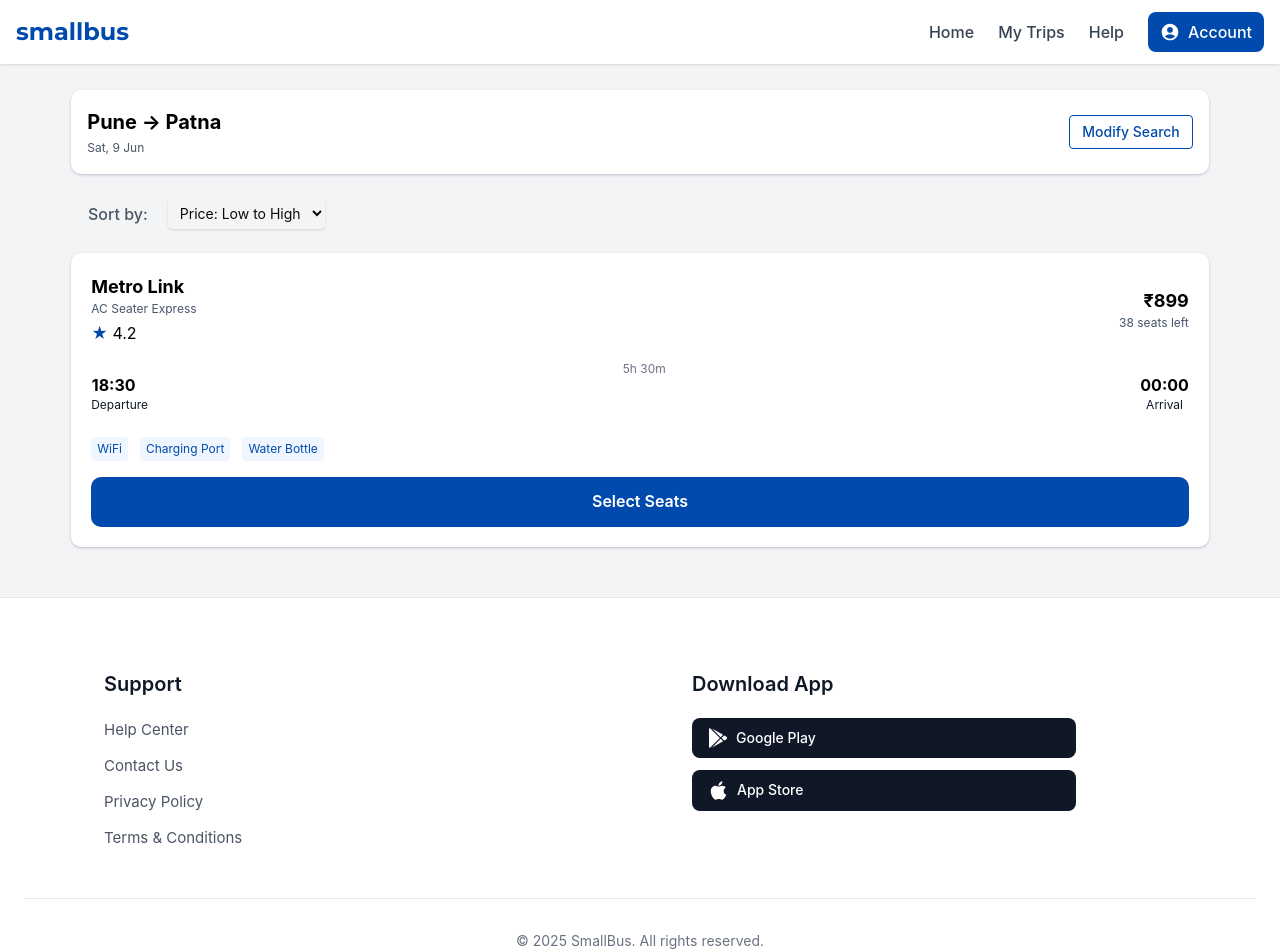
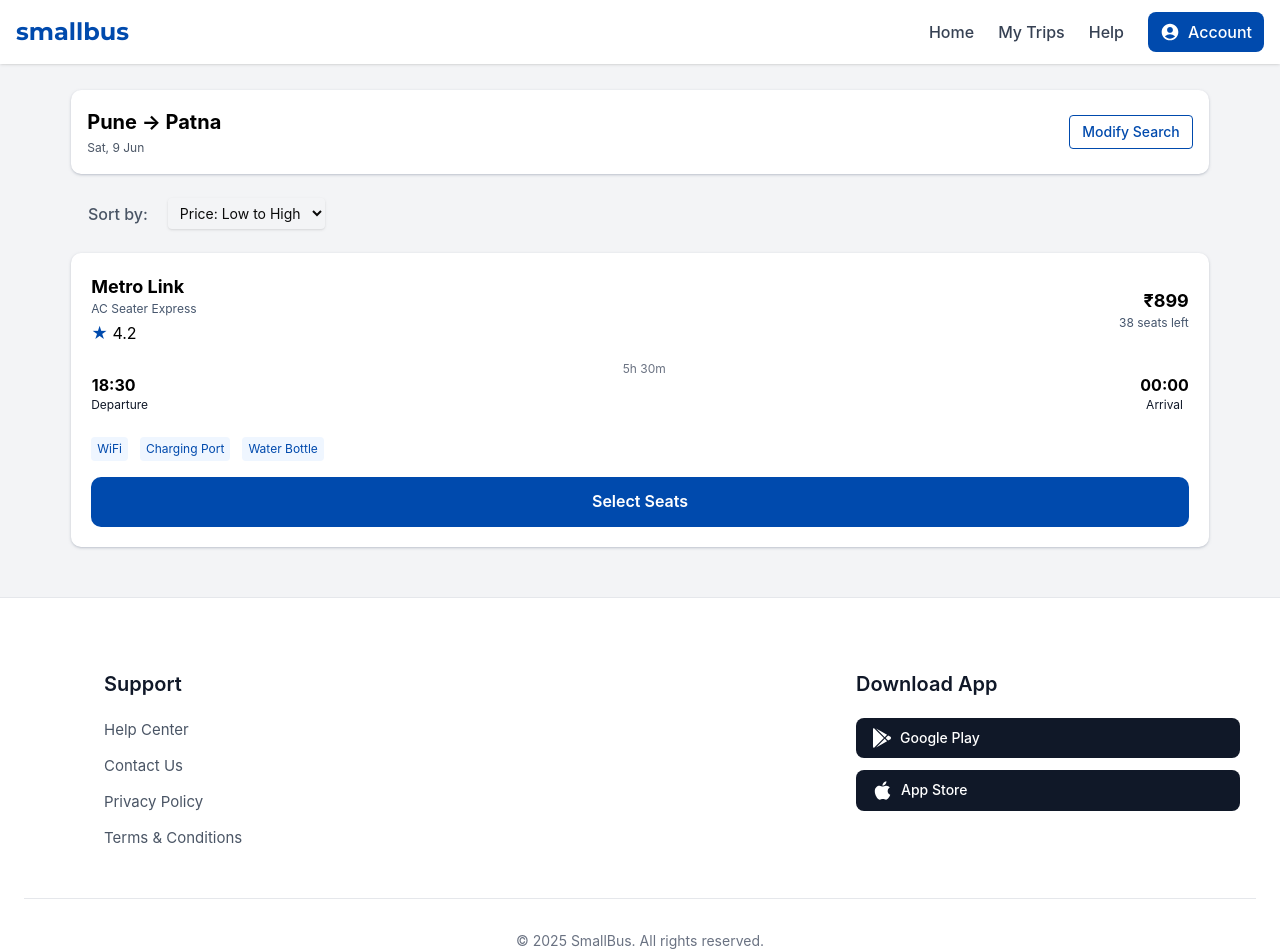
Before and after one commit to amankhan-7/smallbusSample, a Next.js app: page /buses in a window 1280 px wide. Shown: the top 952 px of the page. Built offline with nearby package versions, Linux system fonts and the light colour scheme.

Commit message:
minor changes

```diff
--- a/src/components/Footer.jsx
+++ b/src/components/Footer.jsx
@@ -4,65 +4,52 @@ import { FaGooglePlay, FaApple } from "react-icons/fa";
 function Footer() {
   return (
     <footer className="bg-white md:px-4 md:py-6 lg:px-6 border-t border-gray-200">
-      <div className="grid grid-cols-1 sm:grid-cols-2 lg:grid-cols-2 gap-10 px-4 md:pl-20 max-w-7xl mx-2.5 md:mx-auto py-12 lg:py-12">
-        {/* Company */}
+      <div className="px-4 md:pl-20 max-w-7xl mx-2.5 md:mx-auto py-12 lg:py-12">
+        <div className="grid sm:grid-cols-2 gap-10 lg:flex lg:justify-between lg:items-start">
+          {/* Company    */}
             {/* <div>
-          <h3 className="text-xl font-semibold mb-5 text-gray-900">Company</h3>
+            <h3 className="text-xl font-semibold mb-5 text-gray-900">Support</h3>
             <ul className="space-y-3 text-[15px] text-gray-600">
-            <li>
-              <a href="#" className="hover:text-[#004aad]">About Us</a>
-            </li>
-            <li>
-              <a href="#" className="hover:text-[#004aad]">Careers</a>
-            </li>
-            <li>
-              <a href="#" className="hover:text-[#004aad]">Blog</a>
-            </li>
+              <li><a href="#" className="hover:text-[#004aad]">Help Center</a></li>
+              <li><a href="#" className="hover:text-[#004aad]">Contact Us</a></li>
+              <li><a href="#" className="hover:text-[#004aad]">Privacy Policy</a></li>
+              <li><a href="#" className="hover:text-[#004aad]">Terms & Conditions</a></li>
             </ul>
           </div> */}
-
           {/* Support */}
           <div>
             <h3 className="text-xl font-semibold mb-5 text-gray-900">Support</h3>
             <ul className="space-y-3 text-[15px] text-gray-600">
-            <li>
-              <a href="#" className="hover:text-[#004aad]">Help Center</a>
-            </li>
-            <li>
-              <a href="#" className="hover:text-[#004aad]">Contact Us</a>
-            </li>
-            <li>
-              <a href="#" className="hover:text-[#004aad]">Privacy Policy</a>
-            </li>
-            <li>
-              <a href="#" className="hover:text-[#004aad]">Terms & Conditions</a>
-            </li>
+              <li><a href="#" className="hover:text-[#004aad]">Help Center</a></li>
+              <li><a href="#" className="hover:text-[#004aad]">Contact Us</a></li>
+              <li><a href="#" className="hover:text-[#004aad]">Privacy Policy</a></li>
+              <li><a href="#" className="hover:text-[#004aad]">Terms & Conditions</a></li>
             </ul>
           </div>
 
-
-        {/* Get the App */}
-        <div>
+          {/* Download App */}
+          <div className="mt-10 sm:mt-0">
             <h3 className="text-xl font-semibold mb-5 text-gray-900">Download App</h3>
             <div className="flex flex-col gap-3">
               <a
                 href="#"
-              className="flex items-center lg:w-sm gap-2 bg-gray-900 text-white px-4 py-2.5 rounded-md text-sm font-medium hover:opacity-90"
+                className="flex items-center gap-2 bg-gray-900 text-white px-4 py-2.5 rounded-md text-sm font-medium hover:opacity-90 w-full lg:w-sm"
               >
                 <FaGooglePlay size={20} /> Google Play
               </a>
               <a
                 href="#"
-              className="flex items-center lg:w-sm gap-2 bg-gray-900 text-white px-4 py-2.5 rounded-md text-sm font-medium hover:opacity-90"
+                className="flex items-center gap-2 bg-gray-900 text-white px-4 py-2.5 rounded-md text-sm font-medium hover:opacity-90 w-full lg:w-sm"
               >
                 <FaApple size={21} /> App Store
               </a>
             </div>
           </div>
         </div>
+      </div>
 
       {/* Footer Bottom */}
-      <div className="border-t border-gray-200 py-6 md:py-8 h-16 md:h-16 lg:16 text-center text-sm text-gray-500">
+      <div className="border-t border-gray-200 py-6 md:py-8 h-16 text-center text-sm text-gray-500">
         <p>&copy; {new Date().getFullYear()} SmallBus. All rights reserved.</p>
       </div>
     </footer>
```
Lines whose indentation alone changed are shown as unchanged.
